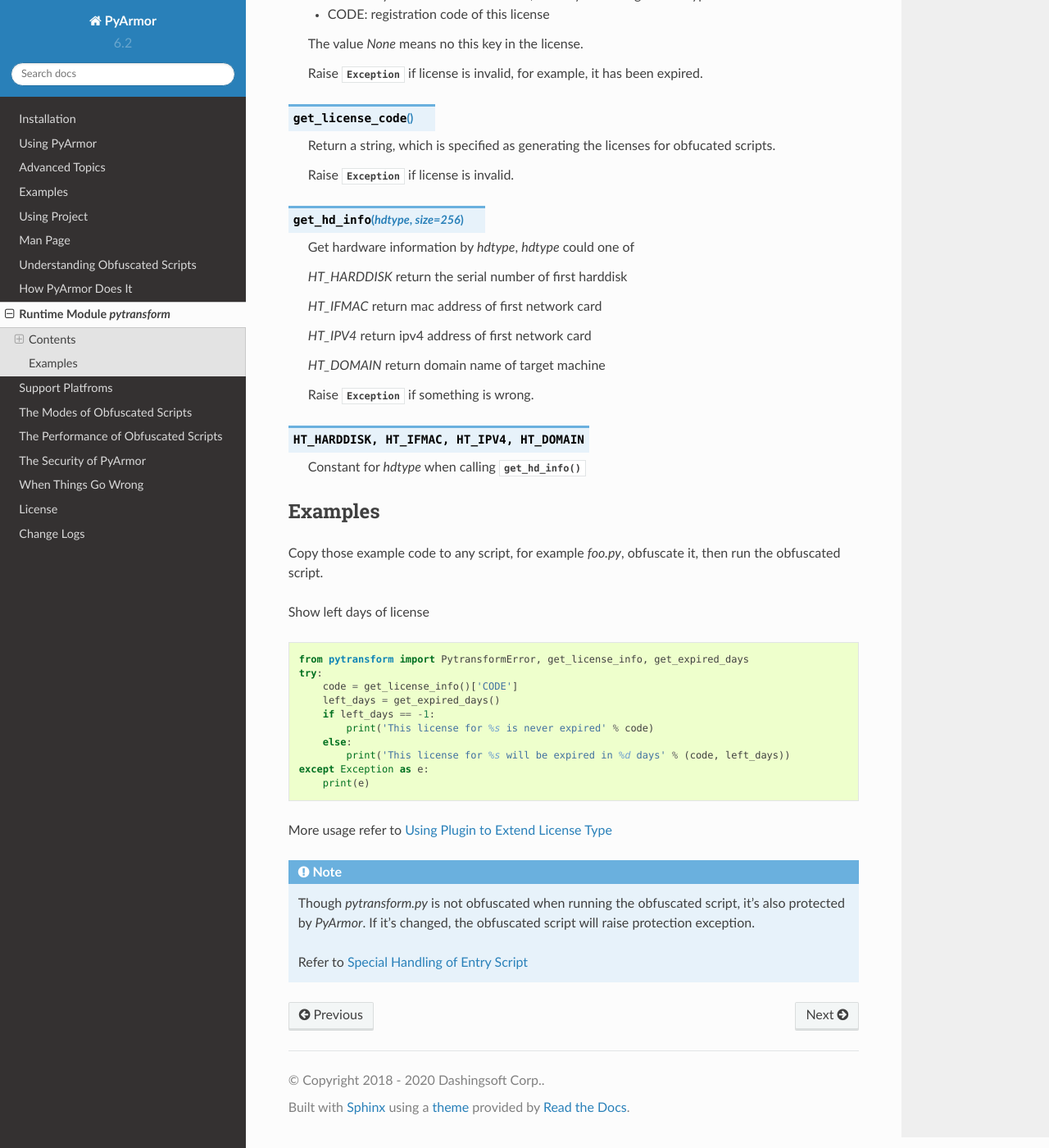
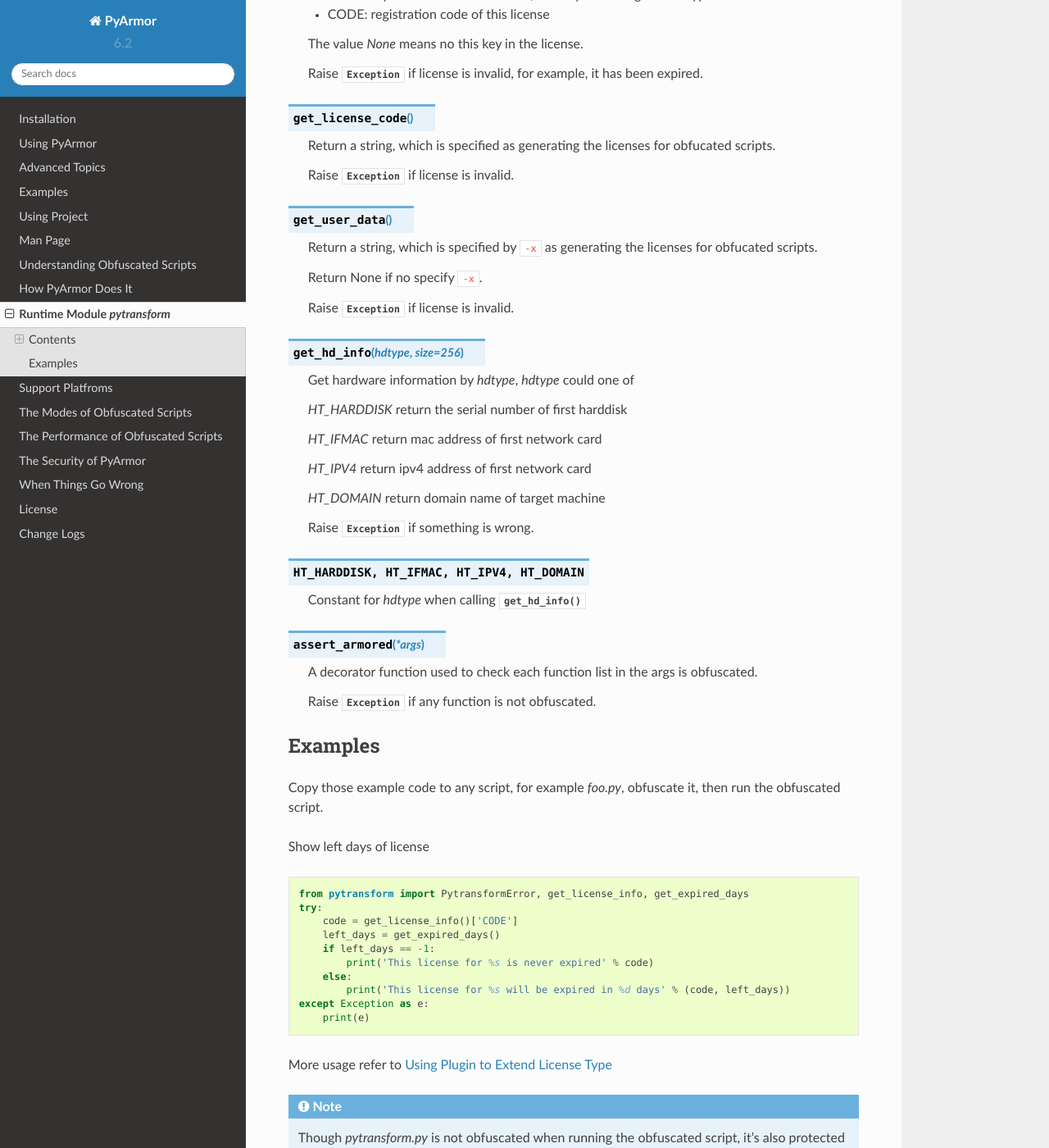
Before and after one commit to dashingsoft/pyarmor, a Sphinx documentation site: the page built from docs/pytransform.rst, in a window 1280 px wide and 1400 px high, scrolled down 982 px. Shown: the whole window at 82% size. Built offline with Sphinx 7.4.7 and the Read the Docs theme 2.0.0, drawn with Linux system fonts in a browser that asks for light colours.

Commit message:
Document new functions for pytransform

```diff
--- a/docs/pytransform.rst
+++ b/docs/pytransform.rst
@@ -53,8 +53,17 @@ Contents
 
 .. function:: get_license_code()
 
-   Return a string, which is specified as generating the licenses for
+   Return a string, which is specified as generating the licenses for obfucated
+   scripts.
+
+   Raise :exc:`Exception` if license is invalid.
+
+.. function:: get_user_data()
+
+   Return a string, which is specified by ``-x`` as generating the licenses for
    obfucated scripts.
+
+   Return None if no specify ``-x``.
 
    Raise :exc:`Exception` if license is invalid.
 
@@ -75,6 +84,14 @@ Contents
 .. attribute:: HT_HARDDISK, HT_IFMAC, HT_IPV4, HT_DOMAIN
 
    Constant for `hdtype` when calling :func:`get_hd_info`
+
+.. function:: assert_armored(*args)
+
+   A decorator function used to check each function list in the args
+   is obfuscated.
+
+   Raise :exc:`Exception` if any function is not obfuscated.
+
 
 Examples
 --------
```
